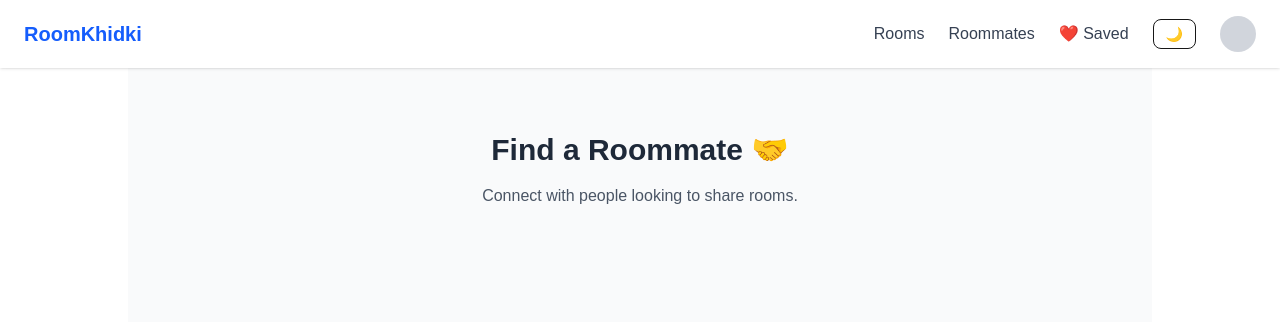
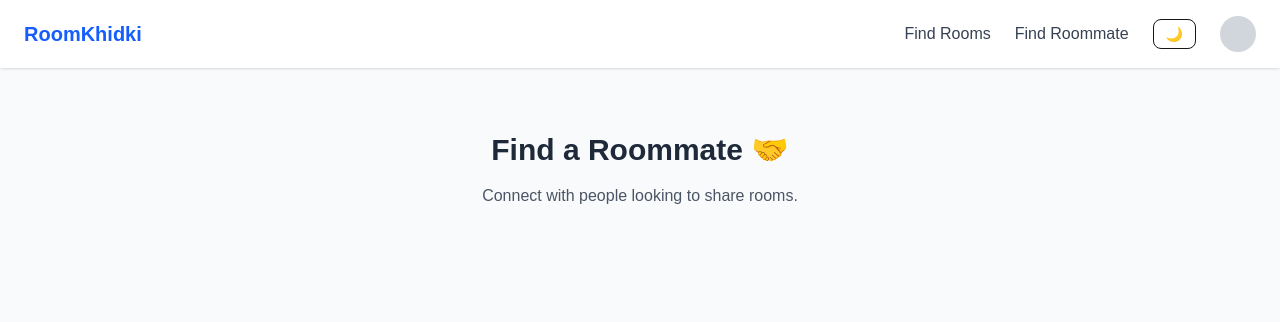
Before and after one commit to kunwarshivamjsr/RoomKhidki, a Next.js app: page /find-roommate in a window 1280 px wide. Shown: the top 322 px of the page. Built offline with nearby package versions, Linux system fonts and the light colour scheme.

Commit message:
darkmode

```diff
--- a/app/dashboard/page.tsx
+++ b/app/dashboard/page.tsx
@@ -1,10 +1,9 @@
 export default function DashboardPage() {
   return (
 
-    <div className="max-w-6xl mx-auto py-16 px-6
-                    bg-gray-50 dark:bg-gray-900
-                    text-gray-800 dark:text-white
-                    min-h-screen">
+    <div className="w-full min-h-screen bg-gray-50 dark:bg-gray-900 transition-colors">
+
+      <div className="max-w-6xl mx-auto py-16 px-6 text-gray-800 dark:text-white">
 
         <h1 className="text-3xl font-semibold mb-6">
           Dashboard
@@ -16,5 +15,7 @@ export default function DashboardPage() {
 
       </div>
 
+    </div>
+
   )
 }
--- a/app/find-roommate/page.tsx
+++ b/app/find-roommate/page.tsx
@@ -1,9 +1,9 @@
 export default function FindRoommate() {
-  return (<div className="max-w-5xl mx-auto px-6 py-16 text-center
-                bg-gray-50 dark:bg-gray-900
-                text-gray-800 dark:text-white
-                min-h-screen transition-colors">
+  return (
 
+    <div className="w-full min-h-screen bg-gray-50 dark:bg-gray-900 transition-colors">
+
+      <div className="max-w-5xl mx-auto px-6 py-16 text-center text-gray-800 dark:text-white">
 
         <h1 className="text-3xl font-semibold mb-4">
           Find a Roommate 🤝
@@ -15,6 +15,7 @@ export default function FindRoommate() {
 
       </div>
 
+    </div>
 
   )
 }
--- a/app/find-rooms/page.tsx
+++ b/app/find-rooms/page.tsx
@@ -59,8 +59,9 @@ export default function FindRoomsPage() {
 
   return (
 
-    <div className="max-w-7xl mx-auto px-6 py-12 min-h-screen transition-colors
-                    bg-gray-50 dark:bg-gray-900">
+    <div className="w-full min-h-screen bg-gray-50 dark:bg-gray-900 transition-colors">
+
+      <div className="max-w-7xl mx-auto px-6 py-12">
 
         <h2 className="text-3xl font-semibold text-center mb-8
                        text-gray-800 dark:text-white">
@@ -102,8 +103,7 @@ export default function FindRoomsPage() {
               setCity("")
               setBudget("")
             }}
-          className="bg-blue-600 text-white rounded-lg
-                     hover:bg-blue-700 transition"
+            className="bg-blue-600 text-white rounded-lg hover:bg-blue-700 transition"
           >
             Reset
           </button>
@@ -128,6 +128,8 @@ export default function FindRoomsPage() {
 
       </div>
 
+    </div>
+
   )
 
 }
--- a/app/layout.tsx
+++ b/app/layout.tsx
@@ -15,13 +15,15 @@ export default function RootLayout({
 }) {
   return (
     <html lang="en" suppressHydrationWarning>
-      <body className="bg-gray-100 dark:bg-gray-900 min-h-screen flex flex-col">
 
-        <ThemeProvider attribute="class" defaultTheme="light">
+      <body className="min-h-screen flex flex-col bg-gray-50 dark:bg-gray-900 transition-colors">
+
+        <ThemeProvider attribute="class" defaultTheme="light" enableSystem>
 
           <Navbar />
 
-          <main className="flex-1">
+          {/* Main content full width */}
+          <main className="flex-1 w-full">
             {children}
           </main>
 
@@ -30,6 +32,7 @@ export default function RootLayout({
         </ThemeProvider>
 
       </body>
+
     </html>
   )
 }
--- a/app/saved/page.tsx
+++ b/app/saved/page.tsx
@@ -1,10 +1,9 @@
 export default function SavedPage() {
   return (
 
-    <div className="max-w-6xl mx-auto py-16 px-6 text-center
-                    bg-gray-50 dark:bg-gray-900
-                    text-gray-800 dark:text-white
-                    min-h-screen">
+    <div className="w-full min-h-screen bg-gray-50 dark:bg-gray-900 transition-colors">
+
+      <div className="max-w-6xl mx-auto py-16 px-6 text-center text-gray-800 dark:text-white">
 
         <h1 className="text-3xl font-semibold mb-4">
           ❤️ Saved Rooms
@@ -16,5 +15,7 @@ export default function SavedPage() {
 
       </div>
 
+    </div>
+
   )
 }
--- a/components/Navbar.tsx
+++ b/components/Navbar.tsx
@@ -8,6 +8,7 @@ export default function Navbar() {
 
   const [user, setUser] = useState<any>(null)
   const [mounted, setMounted] = useState(false)
+  const [open, setOpen] = useState(false)
 
   const { theme, setTheme } = useTheme()
 
@@ -16,6 +17,11 @@ export default function Navbar() {
     if (storedUser) setUser(JSON.parse(storedUser))
     setMounted(true)
   }, [])
+
+  const logout = () => {
+    localStorage.removeItem("user")
+    window.location.href = "/login"
+  }
 
   if (!mounted) return null
 
@@ -30,27 +36,26 @@ export default function Navbar() {
           RoomKhidki
         </Link>
 
-        <nav className="flex gap-6 items-center">
+        <nav className="flex gap-6 items-center relative">
 
-          <Link href="/find-rooms" className="text-gray-700 dark:text-gray-200 hover:text-blue-600">
-            Rooms
-          </Link>
-
-          <Link href="/find-roommate" className="text-gray-700 dark:text-gray-200 hover:text-blue-600">
-            Roommates
-          </Link>
-
-          <Link href="/saved" className="text-gray-700 dark:text-gray-200 hover:text-blue-600">
-            ❤️ Saved
-          </Link>
-
+          {/* Dashboard */}
           {user && (
             <Link href="/dashboard" className="text-gray-700 dark:text-gray-200 hover:text-blue-600">
               Dashboard
             </Link>
           )}
 
-          {/* Dark Mode Toggle */}
+          {/* Find Rooms */}
+          <Link href="/find-rooms" className="text-gray-700 dark:text-gray-200 hover:text-blue-600">
+            Find Rooms
+          </Link>
+
+          {/* Find Roommate */}
+          <Link href="/find-roommate" className="text-gray-700 dark:text-gray-200 hover:text-blue-600">
+            Find Roommate
+          </Link>
+
+          {/* Dark Mode */}
           <button
             onClick={() => setTheme(theme === "dark" ? "light" : "dark")}
             className="border px-3 py-1 rounded-lg text-sm dark:text-white"
@@ -59,7 +64,42 @@ export default function Navbar() {
           </button>
 
           {/* Profile */}
-          <div className="w-9 h-9 rounded-full bg-gray-300 dark:bg-gray-700"></div>
+          <div className="relative">
+
+            <div
+              onClick={() => setOpen(!open)}
+              className="w-9 h-9 rounded-full bg-gray-300 dark:bg-gray-700 cursor-pointer"
+            />
+
+            {/* Dropdown */}
+            {open && (
+              <div className="absolute right-0 mt-2 w-40 bg-white dark:bg-gray-800 shadow-lg rounded-lg py-2">
+
+                <Link
+                  href="/dashboard"
+                  className="block px-4 py-2 text-sm hover:bg-gray-100 dark:hover:bg-gray-700 dark:text-white"
+                >
+                  Profile
+                </Link>
+
+                <Link
+                  href="/saved"
+                  className="block px-4 py-2 text-sm hover:bg-gray-100 dark:hover:bg-gray-700 dark:text-white"
+                >
+                  Saved
+                </Link>
+
+                <button
+                  onClick={logout}
+                  className="w-full text-left px-4 py-2 text-sm hover:bg-gray-100 dark:hover:bg-gray-700 dark:text-white"
+                >
+                  Logout
+                </button>
+
+              </div>
+            )}
+
+          </div>
 
         </nav>
 
```
Lines whose indentation alone changed are shown as unchanged.
